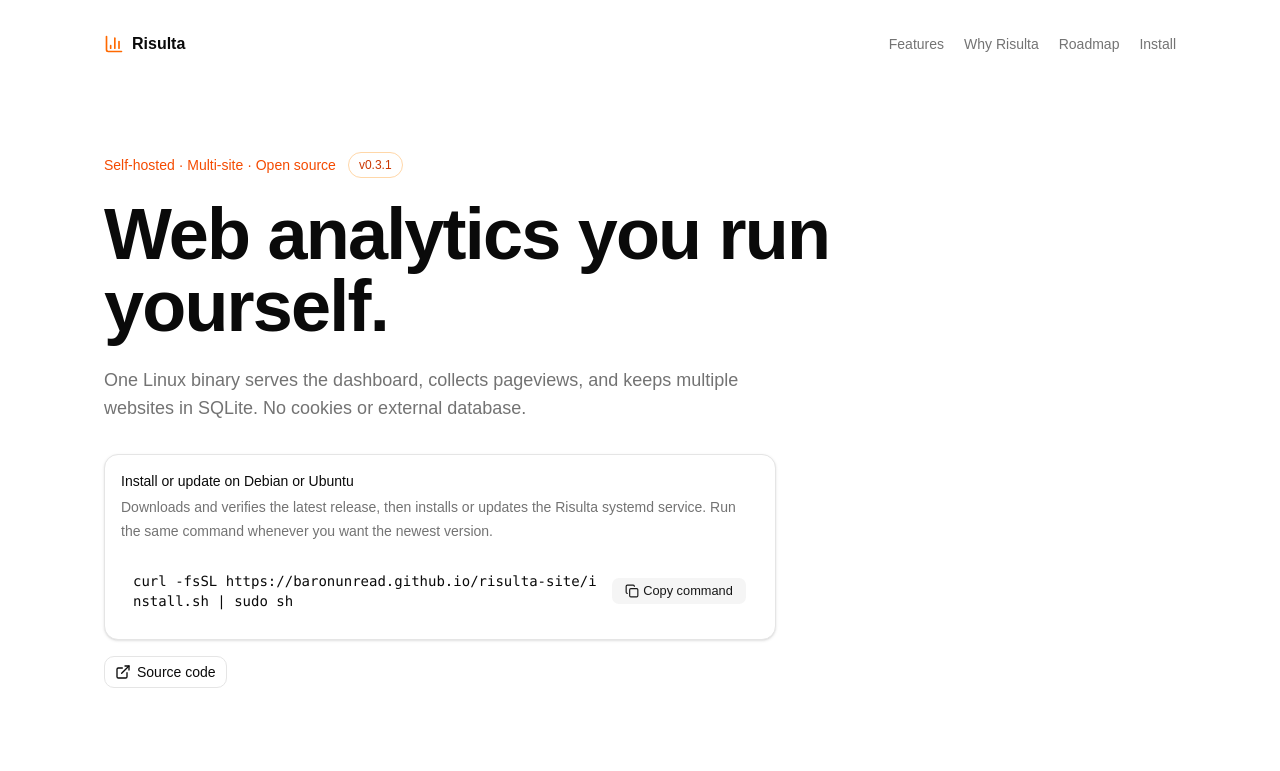
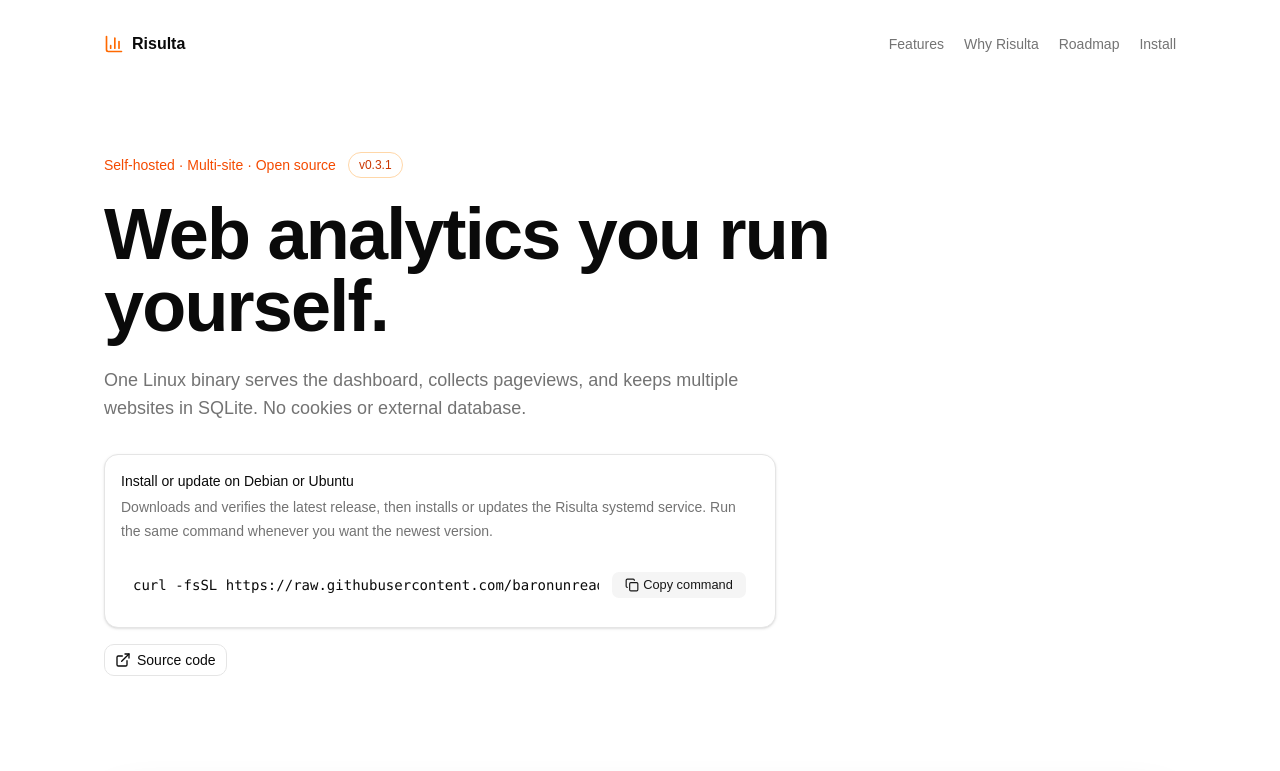
Before and after one commit to baronunread/risulta-site, a React (Vite) app: page / in a window 1280 px wide. Shown: the top 771 px of the page. Built offline with nearby package versions, Linux system fonts and the light colour scheme.

Commit message:
Load installer from app repository

```diff
--- a/src/App.tsx
+++ b/src/App.tsx
@@ -9,7 +9,7 @@
   const [copied, setCopied] = useState(false);
   const copyInstallScript = async () => {
     await navigator.clipboard.writeText(
-      "curl -fsSL https://baronunread.github.io/risulta-site/install.sh | sudo sh",
+      "curl -fsSL https://raw.githubusercontent.com/baronunread/risulta/main/deploy/install.sh | sudo sh",
     );
     setCopied(true);
     window.setTimeout(() => setCopied(false), 2000);
@@ -49,8 +49,8 @@
             service. Run the same command whenever you want the newest version.
           </p>
           <div className="mt-4 flex flex-col gap-3 rounded-lg bg-background p-3 text-foreground sm:flex-row sm:items-center sm:justify-between">
-            <code className="min-w-0 break-all text-sm">
-              curl -fsSL https://baronunread.github.io/risulta-site/install.sh | sudo sh
+            <code className="min-w-0 overflow-x-auto whitespace-nowrap text-sm">
+              curl -fsSL https://raw.githubusercontent.com/baronunread/risulta/main/deploy/install.sh | sudo sh
             </code>
             <Button
               className="w-full shrink-0 justify-center sm:w-34"
```
Also changed, not shown: 2 other files (tests, documents, lock files or other folders).
